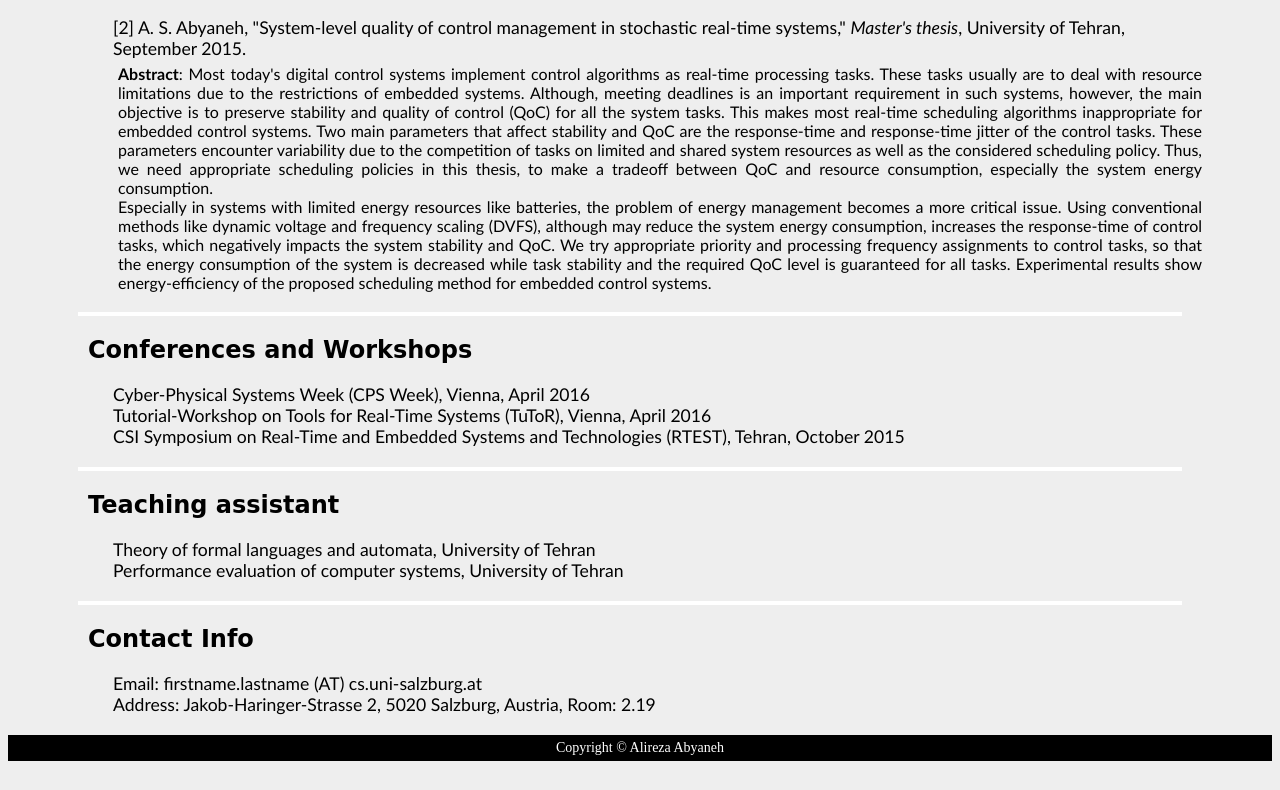
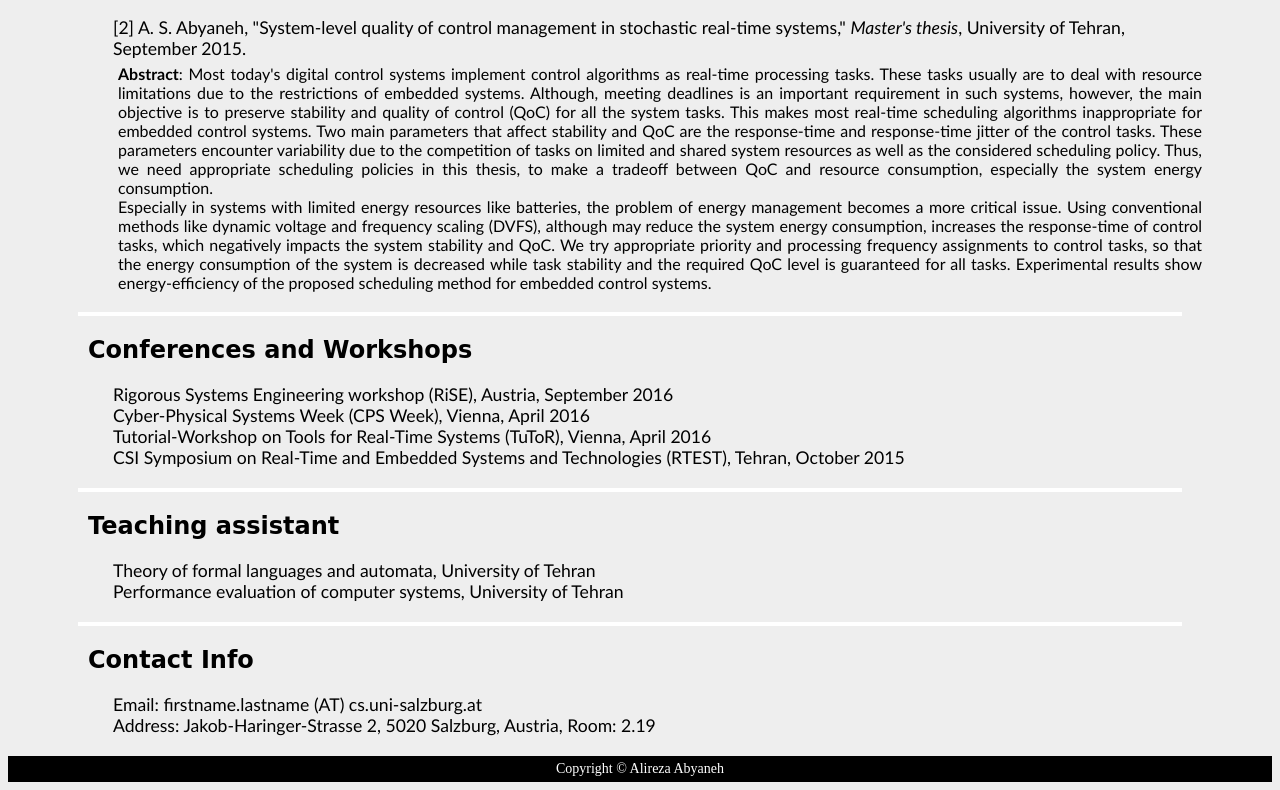
Before and after one commit to aabyaneh/aabyaneh.github.io, a plain HTML site: page index.html in a window 1280 px wide. Shown: the part 975-1765 px from the top of the page. Before the commit the page ends 1744 px from the top, so only its background shows below. Drawn offline with Linux system fonts and the light colour scheme.

Commit message:
Update Conferences & Workshops

```diff
--- a/index.html
+++ b/index.html
@@ -118,6 +118,7 @@ p{
 		<div id="line"> </div>
 
 		<h2>Conferences and Workshops</h2>
+			<h4>Rigorous Systems Engineering workshop (RiSE), Austria, September 2016</h4>
 			<h4>Cyber-Physical Systems Week (CPS Week), Vienna, April 2016</h4>
 			<h4>Tutorial-Workshop on Tools for Real-Time Systems (TuToR), Vienna, April 2016</h4>
 			<h4>CSI Symposium on Real-Time and Embedded Systems and Technologies (RTEST), Tehran, October 2015</h4>
```
